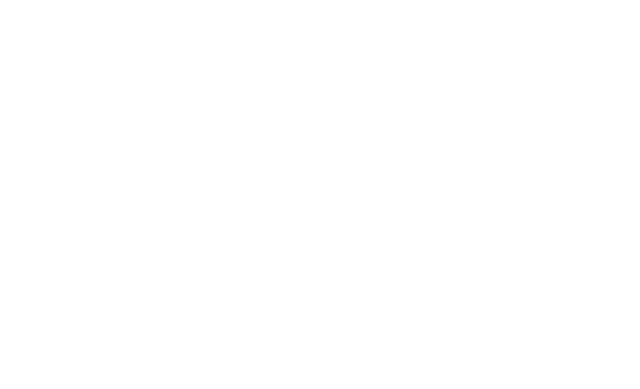
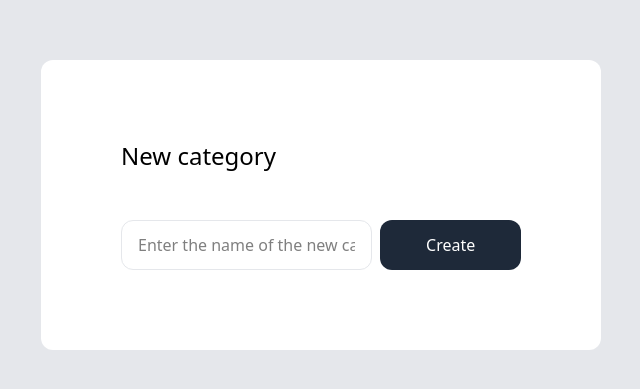
Before and after one commit to hamstersnore/homeconomy, an Angular app in the folder ui/: page /categories/new in a window 1280 px wide. Before the commit this address led to /. Shown: the part 195-584 px from the top of the page, without its empty margins (319-959 px from the left). Built offline with nearby package versions, Linux system fonts and the light colour scheme.

Commit message:
create category component + basic design

```diff
--- a/ui/src/app/app.routes.ts
+++ b/ui/src/app/app.routes.ts
@@ -4,11 +4,13 @@
 import { CreateTransaction } from './create-transaction/create-transaction';
 import { GetTransactions } from './get-transactions/get-transactions'
 import { Dashboard } from './dashboard/dashboard';
+import { CreateCategory } from './create-category/create-category';
 
 export const routes: Routes = [
     { path: 'sign-up', component: SignUpForm },
     { path: 'sign-in', component: SignInForm },
     { path: 'create-transaction', component: CreateTransaction },
     { path: 'transactions', component: GetTransactions },
-    { path: 'dashboard', component: Dashboard }
+    { path: 'dashboard', component: Dashboard },
+    { path: 'categories/new', component: CreateCategory}
 ];
--- /dev/null
+++ b/ui/src/app/create-category/create-category.html
@@ -0,0 +1,9 @@
+<div class="h-dvh w-full bg-gray-200 flex flex-row p-20 justify-center items-center">
+    <div class="p-20 bg-white rounded-xl flex flex-col space-y-12 w-1/2">
+        <h1 class="text-2xl">New category</h1>
+        <form class="space-x-2 flex flex-row">
+            <input class="w-full border border-gray-200 px-4 py-3 rounded-xl flex-2" type="text" placeholder="Enter the name of the new category"/>
+            <button class="bg-gray-800 text-white w-full px-4 py-3 rounded-xl flex-1" type="submit">Create</button>
+        </form>
+    </div>
+</div>
```
Also changed, not shown: ui/src/app/create-category/create-category.ts (added, +11 -0 lines), ui/src/app/create-category/create-category.css (added), 1 other file (tests, documents, lock files or other folders).
